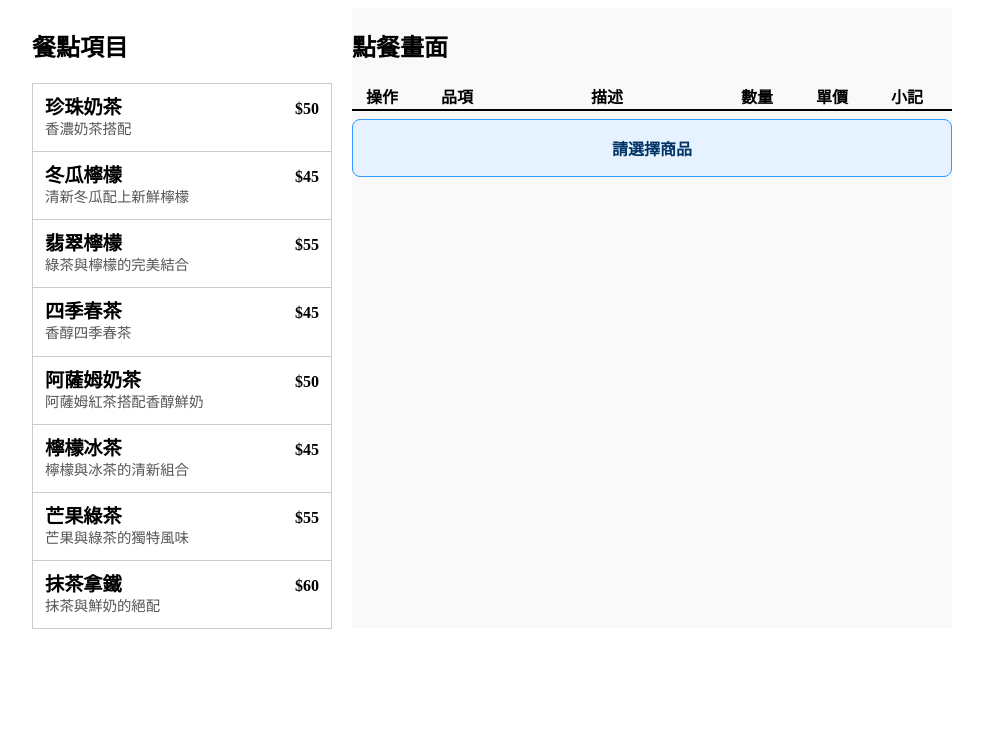
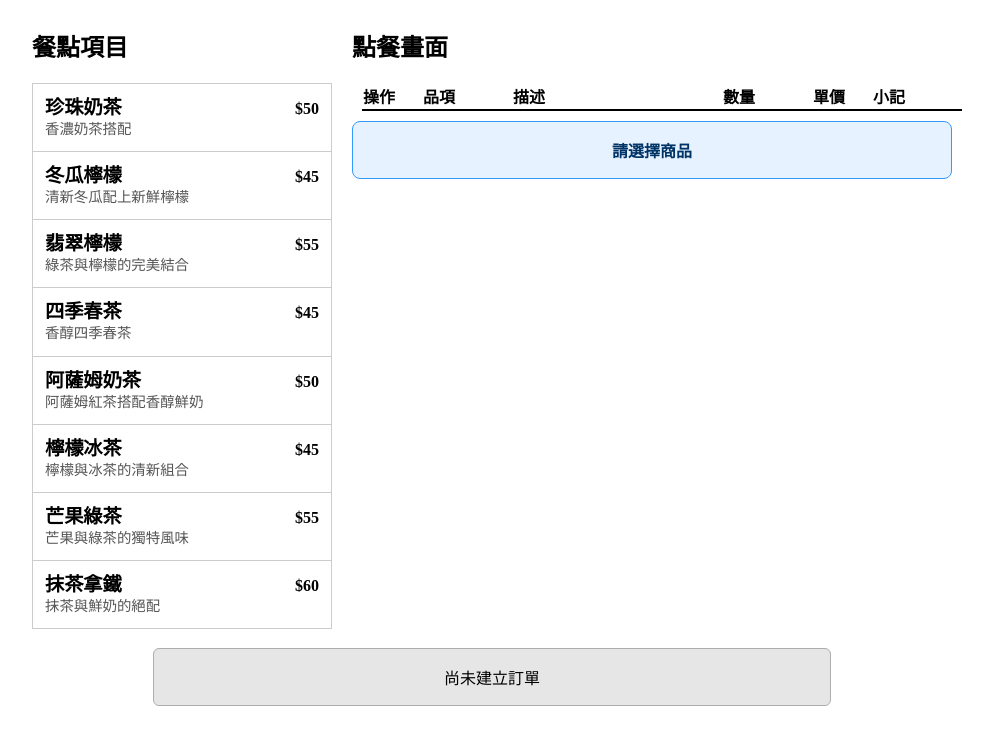
Before and after one commit to ychleo102615/vite-rookie-hw3, a Vue app: page / in a window 1280 px wide. Shown: the top 744 px of the page, without its empty margins (148-1131 px from the left). Built offline with nearby package versions, Linux system fonts and the light colour scheme.

Commit message:
加入Order.vue

```diff
--- a/src/App.vue
+++ b/src/App.vue
@@ -1,5 +1,6 @@
 <script setup>
 import CartItem from './components/CartItem.vue'
+import Order from './components/Order.vue'
 import { ref } from 'vue'
 
 const data = [
@@ -46,11 +47,30 @@ const updateQuantity = (id, quantity) => {
 const remove = (id) => {
   cartList.value = cartList.value.filter((item) => item.id !== id)
 }
+
+const orderedItems = ref([])
+const orderingMemo = ref('')
+const orderedMemo = ref('')
+const maxLength = 100
+const orderedTotal = ref(0)
+
+const sendOrder = () => {
+  if (cartList.value.length === 0) {
+    alert('請先選擇商品')
+    return
+  }
+  orderedItems.value = [...cartList.value]
+  cartList.value = []
+  orderedMemo.value = orderingMemo.value
+  orderingMemo.value = ''
+  orderedTotal.value = orderedItems.value.reduce((sum, item) => sum + item.total, 0)
+}
 </script>
 
 <template>
   <main>
-    <section class="container">
+    <div class="container">
+      <section class="ordering-container">
         <!--  左側餐點項目 -->
         <section class="left">
           <h2>餐點項目</h2>
@@ -86,12 +106,6 @@ const remove = (id) => {
                   {{ title }}
                 </th>
               </tr>
-            <!-- <th>操作</th>
-            <th>品項</th>
-            <th>描述</th>
-            <th>數量</th>
-            <th>單價</th>
-            <th>小記</th> -->
             </thead>
             <tbody>
               <CartItem
@@ -111,12 +125,32 @@ const remove = (id) => {
           <div class="please-select" v-if="cartList.length === 0">
             <p>請選擇商品</p>
           </div>
+          <div v-else>
+            <h3 style="line-height: 1.2; text-align: right">
+              總計: ${{ cartList.reduce((sum, item) => sum + item.total, 0) }}
+            </h3>
+            <!-- 備注區塊 -->
+            <textarea
+              v-model.trim="orderingMemo"
+              :maxlength="maxLength"
+              class="memo-input"
+              rows="3"
+              placeholder="備註"
+            ></textarea>
+            <button class="send-order" @click="sendOrder">送出</button>
+          </div>
         </section>
       </section>
+      <Order
+        v-if="orderedItems.length > 0"
+        class="order-com"
+        :ordered-items="orderedItems"
+        :total="orderedTotal"
+        :order-memo="orderedMemo"
+      />
+      <div v-else class="not-ordered order-com">尚未建立訂單</div>
+    </div>
   </main>
-  <footer>
-    <!-- 訂單  -->
-  </footer>
 </template>
 
 <style scoped>
@@ -125,7 +159,7 @@ main {
   justify-content: center;
 }
 
-.container {
+.ordering-container {
   display: flex;
 }
 
@@ -134,9 +168,9 @@ main {
   /* background: #f0f0f0; */
 }
 .right {
-  width: 600px; /* 右側固定寬度 */
-  background: #f9f9f9;
-  margin-left: 20px; /* 右側與左側之間的間距 */
+  width: 600px;
+  /* background: #f9f9f9; */
+  margin-left: 20px;
 }
 
 /* 卡片樣式 可點擊 hover變色 */
@@ -186,15 +220,41 @@ main {
   margin-top: 8px;
 }
 
-/* p {
-  margin: 0;
-  line-height: 1.4;
-} */
+.memo-input {
+  width: 100%;
+  padding: 8px;
+  box-sizing: border-box;
+  border: 1px solid #ccc;
+  border-radius: 4px;
+}
 
-/* h2 {
-  margin: 0 0 8px;
-  line-height: 1.2;
-} */
+.send-order {
+  background-color: #2563eb; /* 藍底 */
+  color: #fff; /* 白字 */
+  border: none;
+  border-radius: 6px; /* 圓角 */
+  padding: 8px 16px;
+  cursor: pointer;
+  float: right; /* 向右靠齊 */
+  margin-top: 8px;
+}
+.send-order:hover {
+  background-color: #1e4db7; /* hover 稍深藍 */
+}
+
+.not-ordered {
+  text-align: center;
+  background-color: #e6e6e6;
+}
+
+.order-com {
+  width: 70%;
+  justify-self: center;
+  margin-top: 20px;
+  padding: 16px;
+  border-radius: 6px;
+  border: 0.1px solid #adadad;
+}
 
 table {
   border-collapse: collapse; /* 或者用 border-spacing: 0; */
--- /dev/null
+++ b/src/components/Order.vue
@@ -0,0 +1,77 @@
+<script setup>
+import { ref, defineProps } from 'vue'
+
+const props = defineProps({
+  orderedItems: {
+    type: Array,
+    default: () => [],
+  },
+  total: {
+    type: Number,
+    default: 0,
+  },
+  orderMemo: {
+    type: String,
+    default: '',
+  },
+})
+</script>
+
+<template>
+  <div class="container">
+    <p class="title">訂單</p>
+    <table>
+      <colgroup>
+        <col style="width: 55%" />
+        <col style="width: 20%" />
+        <col style="width: 25%" />
+      </colgroup>
+      <thead>
+        <tr>
+          <th>品項</th>
+          <th>數量</th>
+          <th>小計</th>
+        </tr>
+      </thead>
+      <tbody>
+        <tr v-for="item in props.orderedItems" :key="item.id">
+          <td>{{ item.name }}</td>
+          <td>{{ item.quantity }}</td>
+          <td>${{ item.total }}</td>
+        </tr>
+      </tbody>
+    </table>
+    <p class="memo">備註: {{ props.orderMemo }}</p>
+    <p class="total">總計: ${{ props.total }}</p>
+  </div>
+</template>
+
+<style>
+.title {
+  font-size: 1.5rem;
+  margin: 0;
+}
+
+.memo {
+  text-align: right;
+}
+
+.total {
+  text-align: right;
+  font-weight: bold;
+  font-size: 1.2rem;
+  margin: 0;
+}
+
+table {
+  width: 100%;
+  margin: 10px;
+  text-align: left;
+  border-collapse: collapse;
+}
+
+th,
+td {
+  border-bottom: 1px solid #bbbbbb;
+}
+</style>
```
Lines whose indentation alone changed are shown as unchanged.
